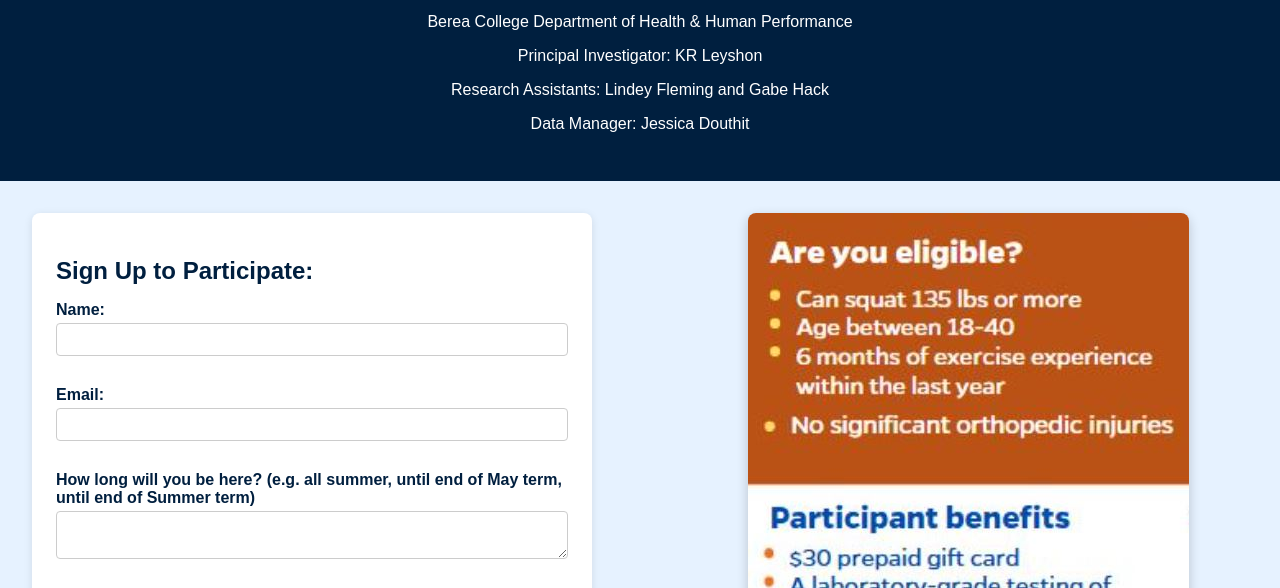
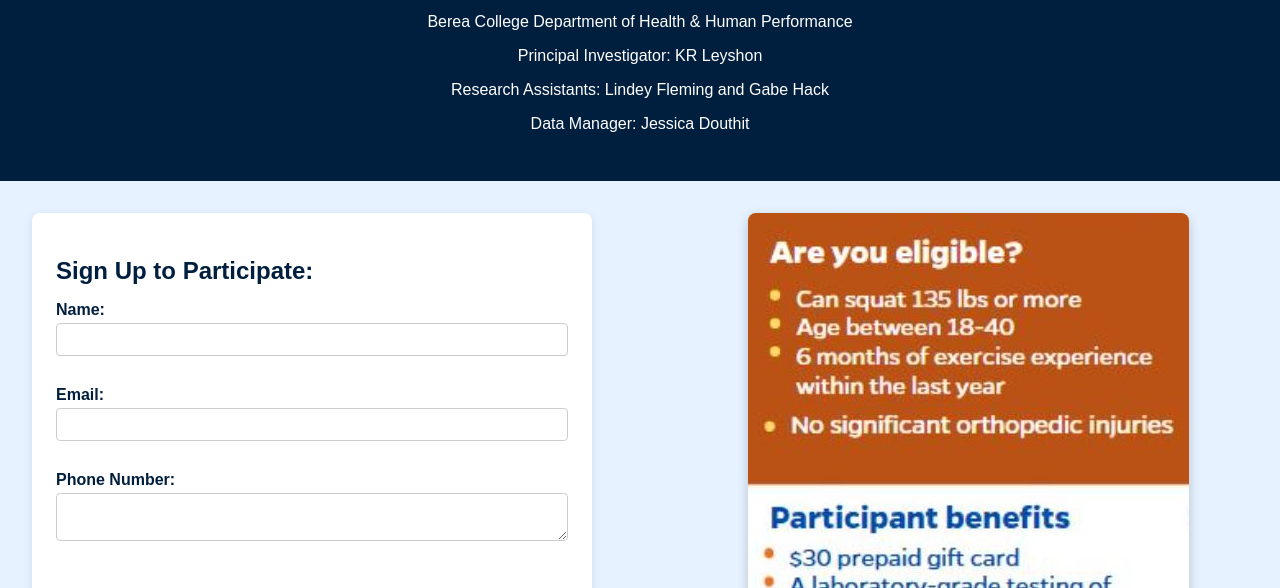
Before and after one commit to JessicaDouthit00/hhpresearch1, a website: page index.html in a window 1280 px wide. Shown: the part 186-774 px from the top of the page. Drawn offline with Linux system fonts and the light colour scheme.

Commit message:
Update index.html

```diff
--- a/index.html
+++ b/index.html
@@ -31,7 +31,7 @@
           <label>Email:<br />
             <input type="email" name="email" required />
           </label><br />
-          <label>How long will you be here? (e.g. all summer, until end of May term, until end of Summer term)<br />
+          <label>Phone Number:<br />
             <textarea name="message"></textarea>
           </label><br />
           <input type="hidden" name="form_type" value="participant" />
```
